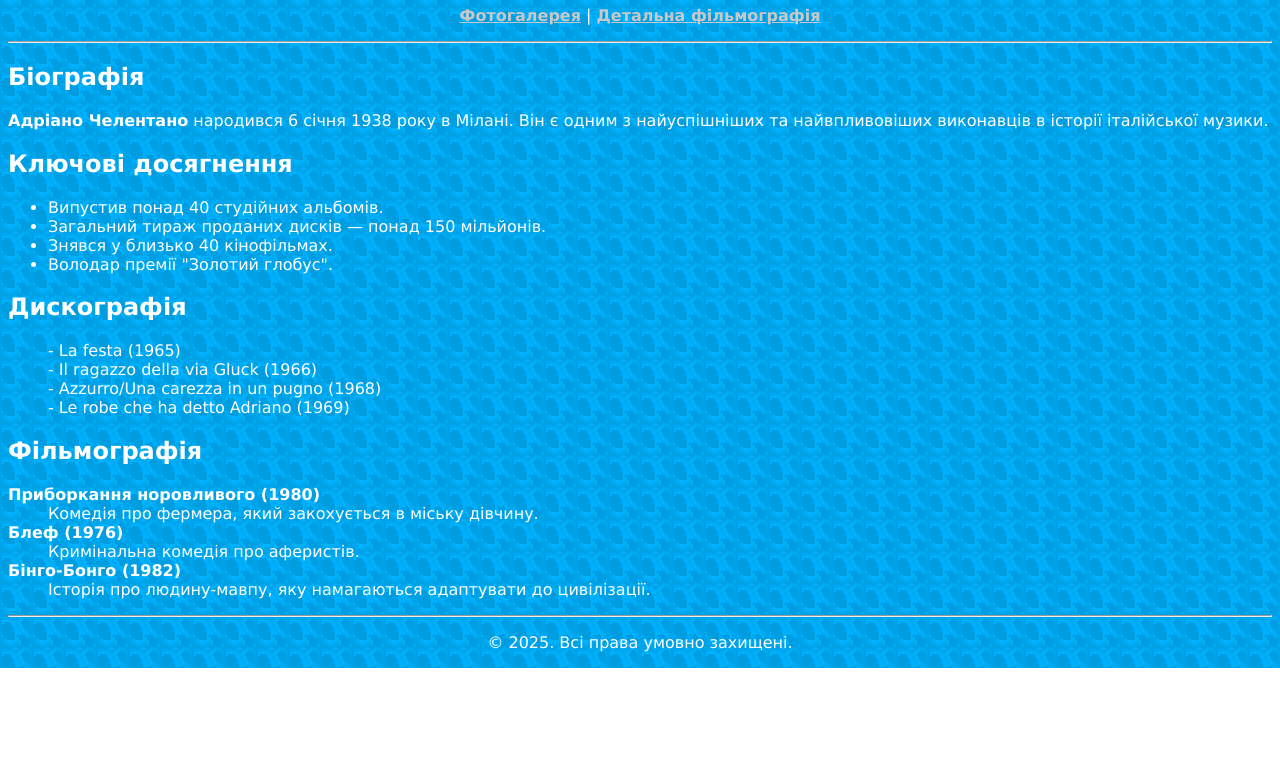
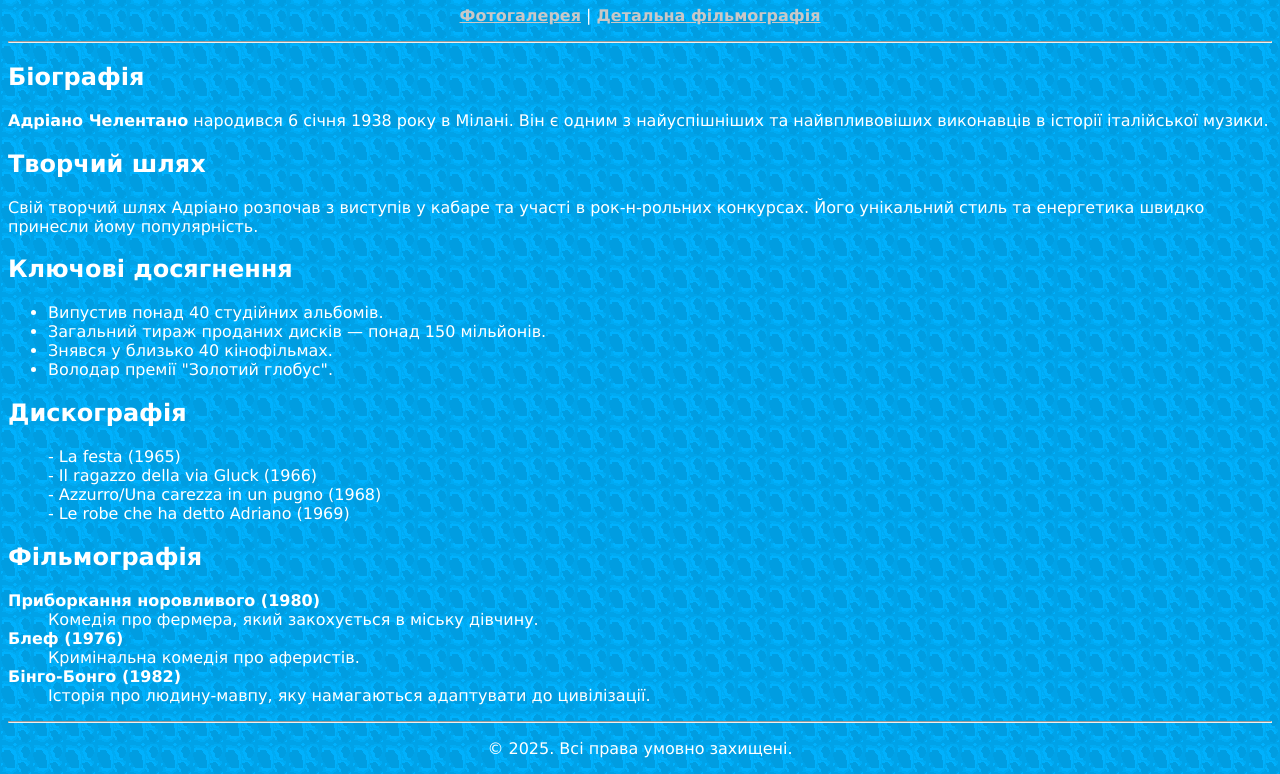
Before and after one commit to SKHJjal/celentano, a plain HTML site: page index.html in a window 1280 px wide. Shown: the part 153-927 px from the top of the page. Before the commit the page ends 821 px from the top, so only its background shows below. Drawn offline with Linux system fonts and the light colour scheme.

Commit message:
Added information about creative path

```diff
--- a/index.html
+++ b/index.html
@@ -25,6 +25,11 @@
         <h2>Біографія</h2>
         <p>
             <b>Адріано Челентано</b> народився 6 січня 1938 року в Мілані. Він є одним з найуспішніших та найвпливовіших виконавців в історії італійської музики.
+        </p>
+
+        <h2>Творчий шлях</h2>
+        <p>
+            Свій творчий шлях Адріано розпочав з виступів у кабаре та участі в рок-н-рольних конкурсах. Його унікальний стиль та енергетика швидко принесли йому популярність.
         </p>
 
         <h2>Ключові досягнення</h2>
```
